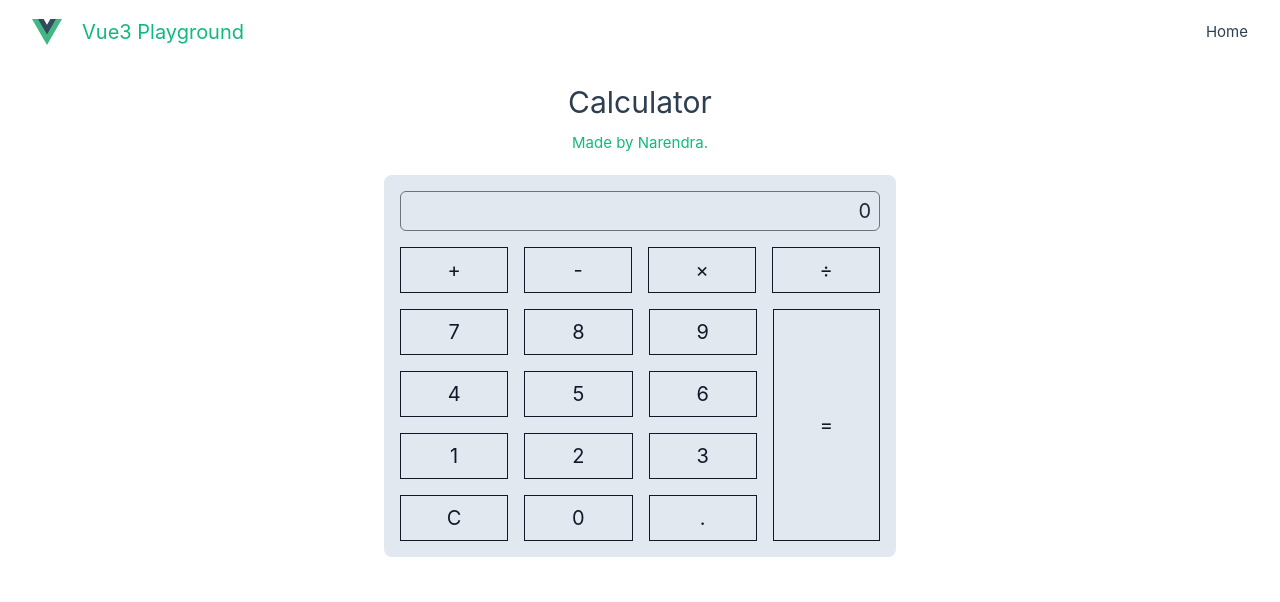
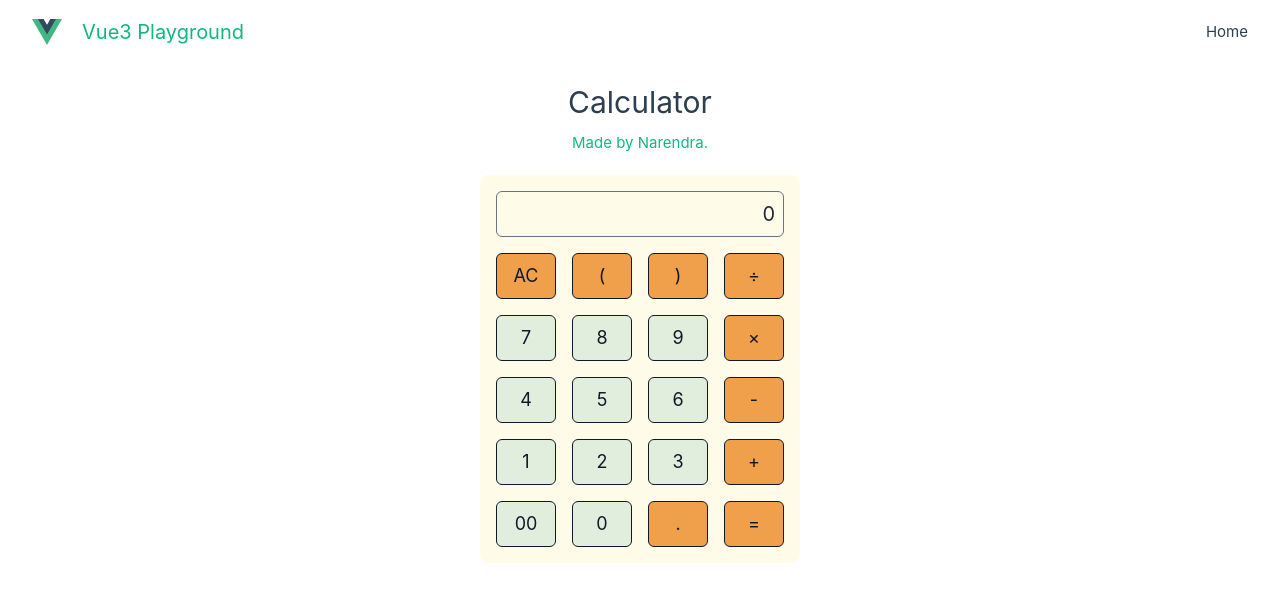
Before and after one commit to narendra087/vue3-playground, a Vue app: page /project/calculator in a window 1280 px wide. Shown: the top 602 px of the page. Built offline with nearby package versions, Linux system fonts and the light colour scheme.

Commit message:
[ADD] Calculator function & style

```diff
--- a/src/views/projects/CalculatorView.vue
+++ b/src/views/projects/CalculatorView.vue
@@ -5,42 +5,42 @@
       <p class="text-emerald-500">Made by Narendra.</p>
     </section>
 
-    <section id="calc-body" class="max-w-lg mt-5 mx-auto rounded-lg bg-slate-200 p-4">
-      <div class="border rounded-md border-gray-500 h-10 text-gray-800 text-xl flex items-center justify-end p-2 cursor-default">
-        {{ numValue }}
+    <section id="calc-body" class="max-w-[320px] mt-5 mx-auto rounded-lg bg-[#FEFBE9] p-4">
+      <div class="calc-input border rounded-md border-gray-500 min-h-[46px] text-gray-800 text-xl flex flex-col items-end justify-end p-2 cursor-default">
+        <p :class="[ calculationResult ? 'text-sm transition-all' : '', 'text-right break-all' ]">{{ stringNumber }}</p>
+        <p :class="[ !calculationResult ? 'text-sm' : '', 'text-2xl font-bold transition-all text-right break-all']">{{ calculationResult }}</p>
       </div>
 
-      <div class="buttons mt-4 grid gap-4">
-        <div class="operators grid grid-cols-4 gap-4">
-          <div class="btn-calc">+</div>
-          <div class="btn-calc">-</div>
-          <div class="btn-calc">&times;</div>
-          <div class="btn-calc">&divide;</div>
+      <div class="calc-buttons mt-4 grid grid-cols-4 grid-rows-5 gap-4">
+        <div class="contents">
+          <div class="btn-calc btn-operator" @click="clearNumber">AC</div>
+          <div class="btn-calc btn-operator" @click="setNumber('(')">(</div>
+          <div class="btn-calc btn-operator" @click="setNumber(')')">)</div>
+          <div class="btn-calc btn-operator" @click="setNumber('/')">&divide;</div>
         </div>
-        <div class="container-buttons grid gap-4">
-          <div class="grid grid-rows-3 gap-4">
-            <div class="numbers grid grid-cols-3 gap-4 sm">
-              <div class="btn-calc">7</div>
-              <div class="btn-calc">8</div>
-              <div class="btn-calc">9</div>
-            </div>
-            <div class="numbers grid grid-cols-3 gap-4">
-              <div class="btn-calc">4</div>
-              <div class="btn-calc">5</div>
-              <div class="btn-calc">6</div>
-            </div>
-            <div class="numbers grid grid-cols-3 gap-4">
-              <div class="btn-calc">1</div>
-              <div class="btn-calc">2</div>
-              <div class="btn-calc">3</div>
-            </div>
-            <div class="numbers grid grid-cols-3 gap-4">
-              <div class="btn-calc">C</div>
-              <div class="btn-calc">0</div>
-              <div class="btn-calc">.</div>
-            </div>
-          </div>
-          <div class="btn-calc">=</div>
+        <div class="contents">
+          <div class="btn-calc btn-number" @click="setNumber('7')">7</div>
+          <div class="btn-calc btn-number" @click="setNumber('8')">8</div>
+          <div class="btn-calc btn-number" @click="setNumber('9')">9</div>
+          <div class="btn-calc btn-operator" @click="setNumber('*')">&times;</div>
+        </div>
+        <div class="contents">
+          <div class="btn-calc btn-number" @click="setNumber('4')">4</div>
+          <div class="btn-calc btn-number" @click="setNumber('5')">5</div>
+          <div class="btn-calc btn-number" @click="setNumber('6')">6</div>
+          <div class="btn-calc btn-operator" @click="setNumber('-')">-</div>
+        </div>
+        <div class="contents">
+          <div class="btn-calc btn-number" @click="setNumber('1')">1</div>
+          <div class="btn-calc btn-number" @click="setNumber('2')">2</div>
+          <div class="btn-calc btn-number" @click="setNumber('3')">3</div>
+          <div class="btn-calc btn-operator" @click="setNumber('+')">+</div>
+        </div>
+        <div class="contents">
+          <div class="btn-calc btn-number" @click="setNumber('00')">00</div>
+          <div class="btn-calc btn-number" @click="setNumber('0')">0</div>
+          <div class="btn-calc btn-operator" @click="setNumber('.')">.</div>
+          <div class="btn-calc btn-operator" @click="setResults">=</div>
         </div>
       </div>
     </section>
@@ -52,10 +52,33 @@
 
   export default {
     setup() {
-      const numValue:any = ref(0)
+      const stringNumber:any = ref('0')
+      const calculationResult:any = ref('')
+
+      const setNumber = (val:string) => {
+        const regexNumber = /[0-9]/
+        if (stringNumber.value == '0' && regexNumber.test(val)) {
+          stringNumber.value = val
+        } else {
+          stringNumber.value+=val
+        }
+      }
+
+      const setResults = () => {
+        calculationResult.value = '= ' + eval(stringNumber.value)
+      }
+
+      const clearNumber = () => {
+        stringNumber.value = '0'
+        calculationResult.value = ''
+      }
 
       return {
-        numValue,
+        stringNumber,
+        setNumber,
+        clearNumber,
+        calculationResult,
+        setResults,
       }
     }
   }
@@ -64,17 +87,13 @@
 
 <style>
   .btn-calc {
-    @apply text-gray-900 text-xl flex items-center justify-center border border-gray-900 p-2 cursor-pointer;
+    @apply text-gray-900 text-lg flex items-center justify-center border border-gray-900 p-2 cursor-pointer rounded-md;
   }
 
-  .container-buttons {
-    transition: all 0.3s;
-    grid-template-columns: 3.5fr 1fr;
+  .btn-number {
+    background-color: #E1EEDD;
   }
-
-  @media (min-width: 475px) {
-    .container-buttons {
-      grid-template-columns: 3.33fr 1fr;
-    }
+  .btn-operator {
+    background-color: #F0A04B;
   }
 </style>
```
